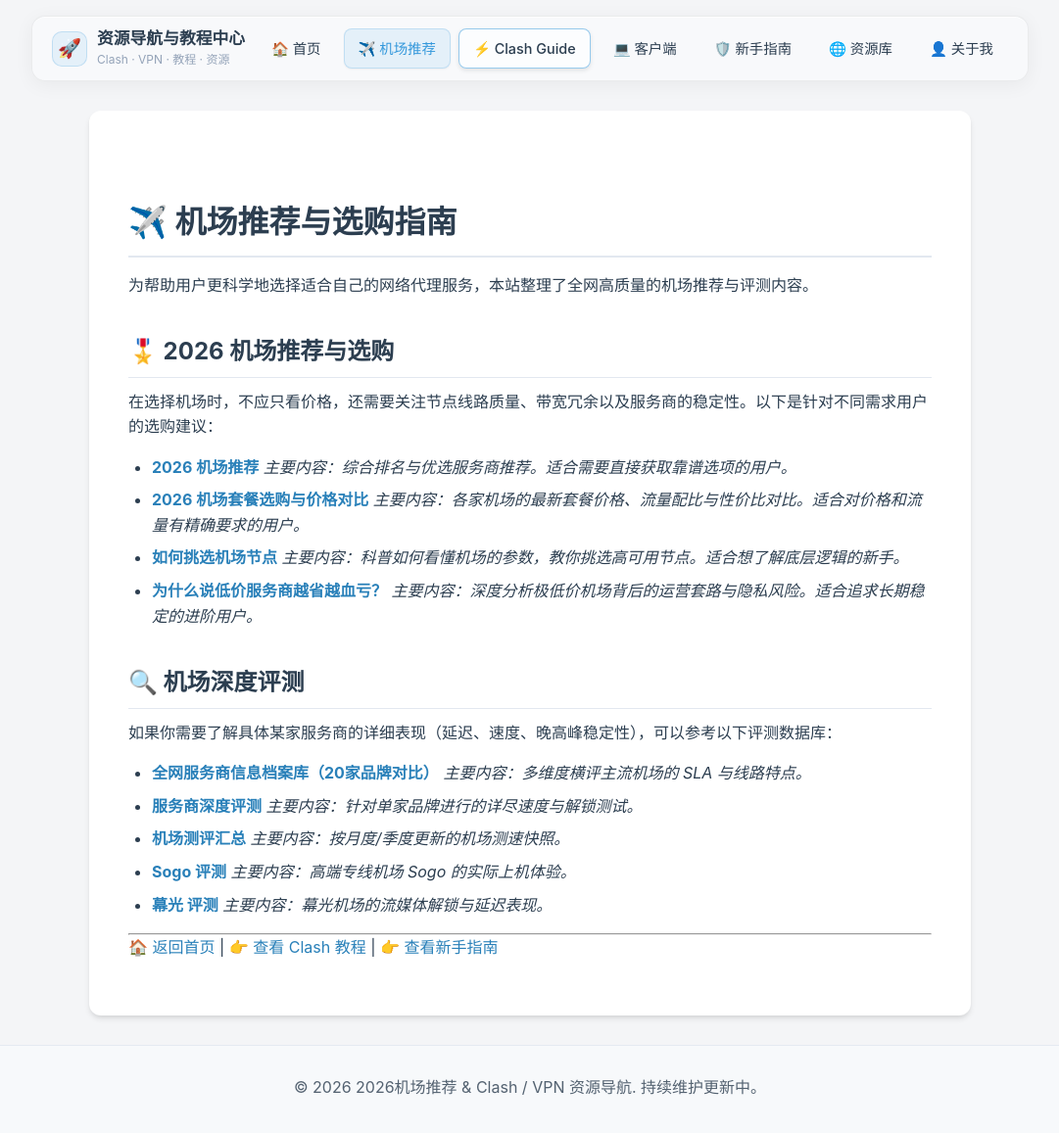
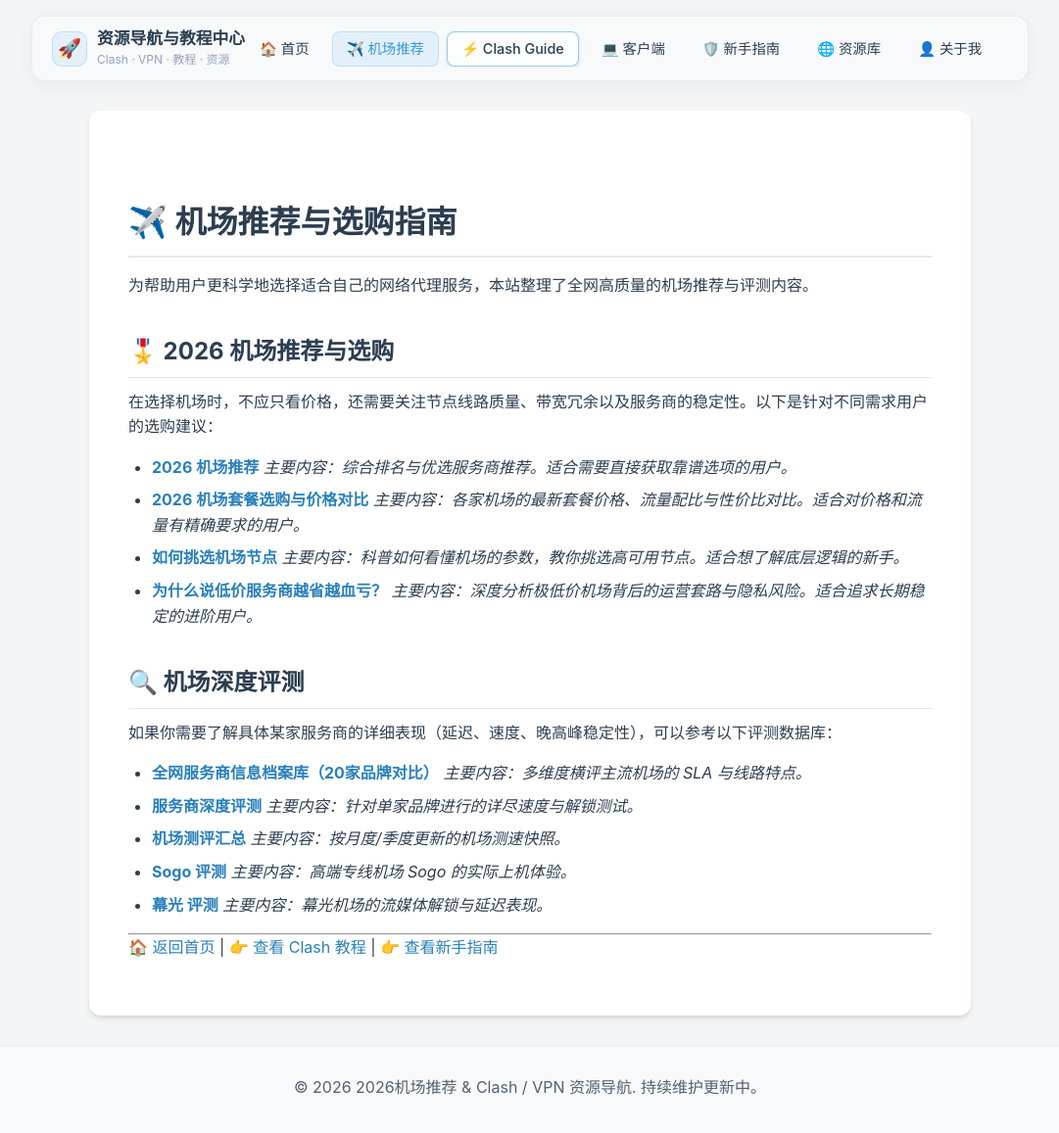
Before and after one commit to Colasaiko/tuijianjichang, a Jekyll site: the page built from airport.md, in a window 1280 px wide and 1169 px high. Shown: the top 1157 px of the window at 98% size, without its empty margins (99-1180 px from the left). Built offline with Jekyll 4.4.1, drawn with Linux system fonts in a browser that asks for light colours; our own code applies the rules of GitHub Pages for plain Markdown files.

Commit message:
fix: keep navbar height stable and prevent menu wrapping

```diff
--- a/_layouts/default.html
+++ b/_layouts/default.html
@@ -8,6 +8,57 @@
     <meta name="description" content="{{ page.description }}">
     {% endif %}
     <link rel="stylesheet" href="/tuijianjichang/assets/css/style-v2.css">
+    <style>
+        /* Keep navbar geometry identical across pages and prevent label wrapping. */
+        .navbar-inner {
+            flex-wrap: nowrap;
+            min-height: 62px;
+        }
+        .nav-brand {
+            flex: 0 0 auto;
+            min-width: max-content;
+        }
+        .brand-title,
+        .brand-subtitle,
+        .nav-item {
+            white-space: nowrap;
+        }
+        .nav-links {
+            flex: 1 1 auto;
+            min-width: 0;
+            flex-wrap: nowrap;
+            white-space: nowrap;
+            overflow-x: auto;
+            overflow-y: hidden;
+            scrollbar-width: none;
+            -ms-overflow-style: none;
+        }
+        .nav-links::-webkit-scrollbar {
+            display: none;
+        }
+        .nav-item {
+            flex: 0 0 auto;
+            display: inline-flex;
+            align-items: center;
+            justify-content: center;
+            min-height: 36px;
+            line-height: 1.2;
+        }
+        @media (max-width: 768px) {
+            .navbar-inner {
+                min-height: 0;
+            }
+            .nav-brand {
+                width: 100%;
+                min-width: 0;
+            }
+            .nav-links {
+                display: flex;
+                width: 100%;
+                flex-wrap: nowrap;
+            }
+        }
+    </style>
 </head>
 <body>
     <header class="navbar-wrapper">
```
